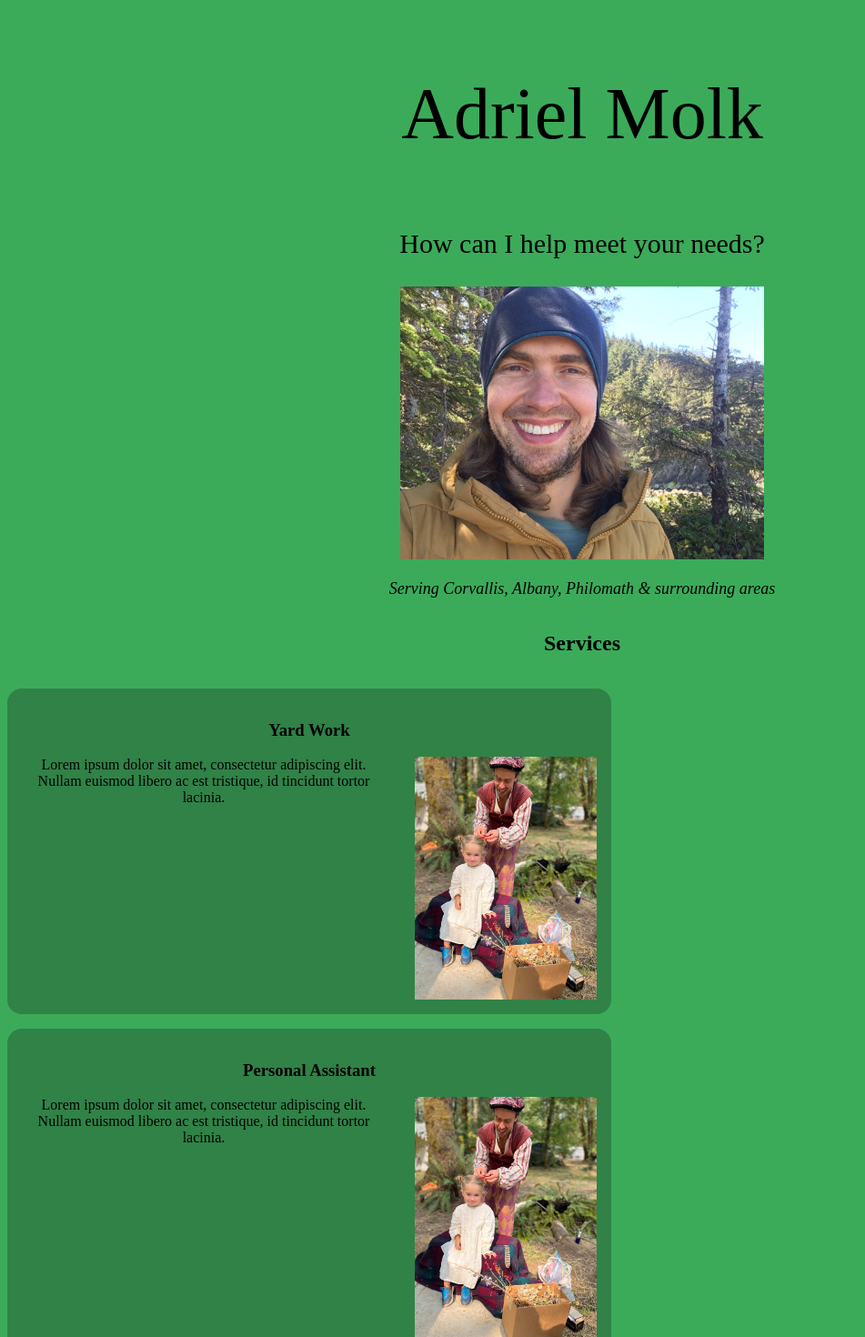
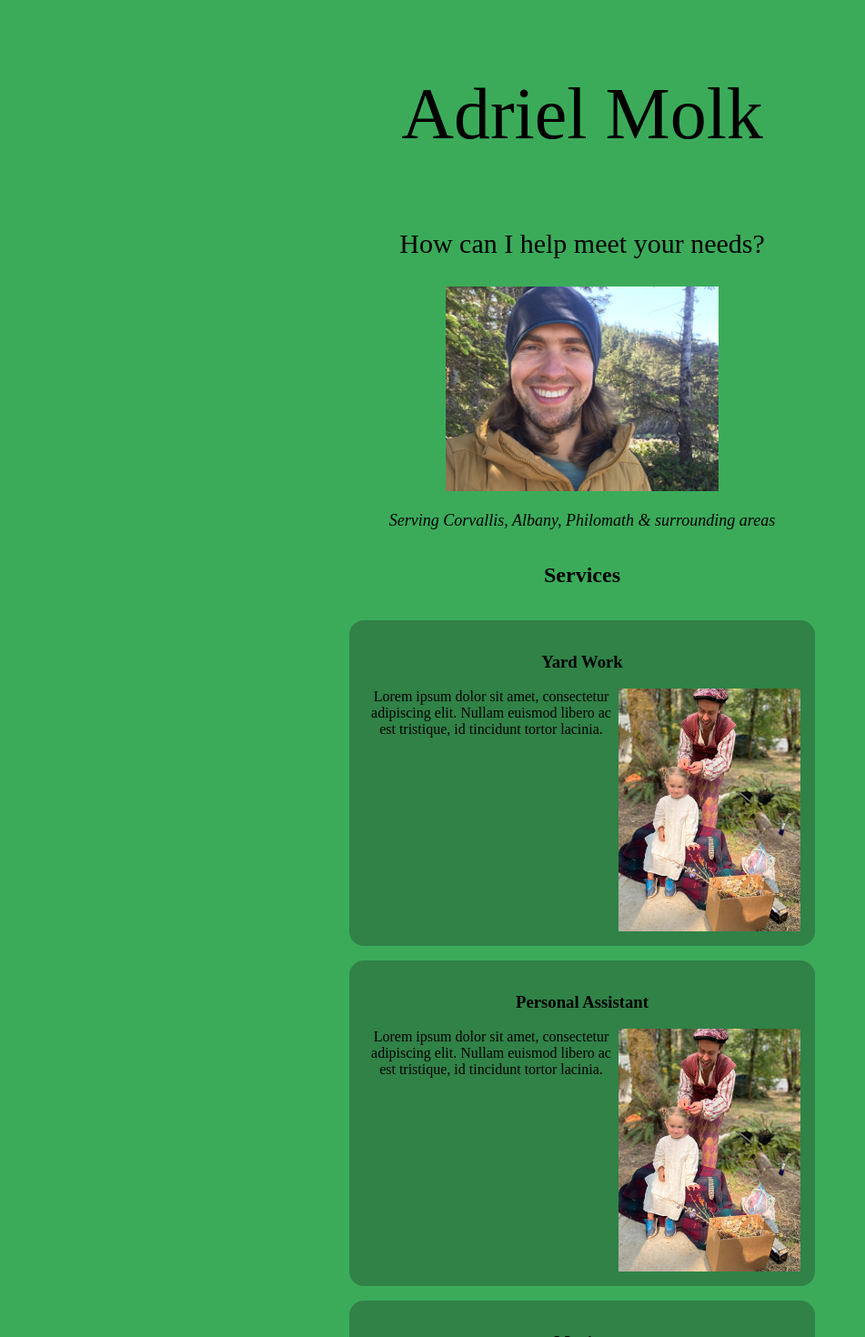
Before and after one commit to gmolk/adriel-website, a React (Create React App) app: page / in a window 1280 px wide. Shown: the top 1470 px of the page at 91% size, without its empty margins (0-951 px from the left). Built offline with nearby package versions, Linux system fonts and the light colour scheme; the HTML template or start-up script is replaced by a standard one.

Commit message:
centering and toast

```diff
--- a/package.json
+++ b/package.json
@@ -10,6 +10,7 @@
     "react": "^18.2.0",
     "react-dom": "^18.2.0",
     "react-scripts": "^5.0.1",
+    "react-toastify": "^9.1.3",
     "web-vitals": "^2.1.4"
   },
   "scripts": {
--- a/src/App.jsx
+++ b/src/App.jsx
@@ -1,21 +1,18 @@
-import Header from "./Header";
 import ContactSection from "./ContactSection";
 import ServicesSection from "./ServicesSection"
-
-import mainPhoto from "./img/main.jpg"
-import Image from "./Image";
+import portrait from "./img/main.jpg"
 
 function App() {
   return (
-    <div className='content'>
-      <Header content={'Adriel Molk'} style={{ fontSize: 80 }}/>
-      <Header content={'How can I help meet your needs?'} style={{ fontSize: 30 }}/>
-      <Image src={mainPhoto} imgStyle={{ width: '400px' }}/>
+    <>
+        <p style={{ fontSize: 80 }}>Adriel Molk</p>
+        <p style={{ fontSize: 30 }}>How can I help meet your needs?</p>
+        <img src={portrait} alt='Adriel Molk – Portrait' style={{ maxWidth: '300px'}}/>
         <p className='serving-text'>Serving Corvallis, Albany, Philomath & surrounding areas</p>
-      <ServicesSection />
-      <ContactSection />
+        <ServicesSection />
+        <ContactSection />
         <div className='spacer'></div>
-    </div>
+    </>
   );
 }
 
--- a/src/ContactSection.jsx
+++ b/src/ContactSection.jsx
@@ -1,13 +1,32 @@
-import Header from "./Header";
 import copyIcon from './img/copy-icon.png';
 import nextDoorLogo from './img/nextdoor-icon.png'
+import { ToastContainer, toast } from "react-toastify";
+import 'react-toastify/dist/ReactToastify.css';
 
 export default function ContactSection() {
     const email = 'molkadriel@gmail.com';
 
+    const copyEmail = () => {
+        navigator.clipboard.writeText(email).then(r => {
+          showToast();
+        });
+    }
+
+    const showToast = () => {
+        toast.success('Copied!', {
+            position: 'bottom-right',
+            autoClose: 3000,
+            hideProgressBar: true,
+            closeOnClick: false,
+            pauseOnHover: false,
+            draggable: false,
+            progress: undefined
+        });
+    };
+
     return (
         <div className='contact-section'>
-            <Header content={'Get In Touch'} style={{ fontSize: 30, margin: 0 }}/>
+            <p style={{ fontSize: 30, margin: 0 }}>Get In Touch</p>
             <a href='https://nextdoor.com/pages/molk-services-corvallis-or/' target='_blank'>
                 <div className='nextdoor'>
                     <p>Next Door profile</p>
@@ -15,11 +34,9 @@ export default function ContactSection() {
                 </div>
             </a>
             <div className='email'>
-                <a href={`mailto:${email}`}>molkadriel@gmail.com</a>
-                {/*<a href="mailto:molkadriel@gmail.com?subject=Subject%20of%20the%20email&body=Hello%20there!">molkadriel@gmail.com</a>*/}
-                <img src={copyIcon} alt='copy' className='icon' onClick={() => {
-                    navigator.clipboard.writeText(email);
-                }}/>
+                <a href={`mailto:${email}?subject=Molk%20Services`} target='_blank'>molkadriel@gmail.com</a>
+                <img src={copyIcon} alt='copy' className='icon' onClick={copyEmail}/>
+                <ToastContainer />
             </div>
         </div>
     );
--- a/src/Divider.jsx
+++ /dev/null
@@ -1,4 +0,0 @@
-export default function Divider(height, color) {
-    return (
-        <div style={{ height: height, backgroundColor: color }}></div>);
-}
--- a/src/Header.jsx
+++ /dev/null
@@ -1,7 +0,0 @@
-export default function Header( { content, style } ) {
-    return (
-        <div>
-            <p style={style}>{content}</p>
-        </div>
-    );
-}
--- a/src/Image.jsx
+++ /dev/null
@@ -1,7 +0,0 @@
-export default function Image( { src, imgStyle } ) {
-    return (
-        <div>
-            <img src={src} style={imgStyle} />
-        </div>
-    );
-};
--- a/src/ServicesSection.jsx
+++ b/src/ServicesSection.jsx
@@ -3,14 +3,13 @@ import serviceData from './data/Services.js'
 export default function ServicesSection() {
 
     return (
-        <>
         <div>
             <h2 className='services-header'>Services</h2>
-                <div className='services'>
+            <div>
                 {serviceData.services.map((service, index) => (
                     <div className="service-card" key={index}>
                         <h3>{service.title}</h3>
-                            <div className='service-content'>
+                        <div className='service-card-content'>
                             <p className='service-description'>{service.description}</p>
                             <img src={service.image.src} alt={`${service.title} thumbnail`}
                                  className='service-thumbnail'></img>
@@ -19,6 +18,5 @@ export default function ServicesSection() {
                 ))}
             </div>
         </div>
-        </>
     );
 }
--- a/src/index.css
+++ b/src/index.css
@@ -1,8 +1,7 @@
 body {
     background-color: hsl(137, 49%, 45%);
-}
-
-.content {
+    width: 50%;
+    margin: auto;
     text-align: center;
 }
 
@@ -21,9 +20,6 @@ a {
     font-size: 18px;
 }
 
-.services {
-}
-
 .services-header {
     padding: 1rem;
 }
@@ -31,10 +27,9 @@ a {
 .service-card {
     background-color: hsl(137, 46%, 35%);
     padding: 1rem;
-    margin-top: 1rem;
-    margin-bottom: 1rem;
+    margin: 1rem auto;
     border-radius: 1rem;
-    max-width: 50%;
+    max-width: 30rem;
 }
 
 .service-description {
@@ -42,19 +37,18 @@ a {
     max-width: 25rem;
 }
 
-.service-content {
+.service-card-content {
     display: flex;
-    align-items: start;
-    justify-content: center;
+}
+
+@media screen and (max-width: 700px) {
+    .service-card-content {
+        display: block;
+    }
 }
 
 .service-thumbnail {
     max-width: 200px;
-    padding-left: 2rem;
-}
-
-.contact-section-header {
-    margin: 0;
 }
 
 .contact-section {
@@ -62,6 +56,11 @@ a {
     background-color: hsl(194, 76%, 49%);
     padding: 1rem;
     border-radius: 1rem;
+    margin: auto;
+}
+
+.contact-section-header {
+    margin: 0;
 }
 
 .nextdoor {
@@ -79,58 +78,3 @@ a {
 .spacer {
     height: 5rem;
 }
-
-/*
-You can modify various CSS properties to style HTML <a> elements, which represent links in web pages. Here are some of the commonly used CSS properties for styling links:
-
-    Color Properties:
-        color: Sets the text color of the link.
-        text-decoration: Controls the decoration applied to links (e.g., underline, overline, line-through).
-        text-decoration-color: Sets the color of the text decoration.
-        text-decoration-line: Sets the type of text decoration (e.g., underline, overline, line-through, none).
-
-    Background Properties:
-        background-color: Sets the background color behind the link when hovered or active.
-        background-image: Sets a background image for the link.
-        background-size: Specifies the size of the background image.
-
-    Spacing and Layout Properties:
-        padding: Sets the padding around the link text.
-        margin: Sets the margin around the link.
-        border: Defines a border around the link.
-        border-radius: Sets the corner radius of the link.
-        display: Controls the display type (e.g., block, inline, inline-block) of the link.
-
-    Link States:
-        :link: Styles for unvisited links.
-        :visited: Styles for visited links.
-        :hover: Styles when the link is hovered with the mouse pointer.
-        :active: Styles when the link is clicked (active state).
-
-    Cursor Property:
-        cursor: Sets the type of cursor to display when hovering over the link (e.g., pointer for a hand cursor).
-
-    Outline Properties:
-        outline: Defines an outline style for the link when it gains focus.
-
-    Font Properties:
-        font-size: Sets the size of the link text.
-        font-weight: Sets the thickness of the link text.
-        font-style: Defines the style of the link text (e.g., italic).
-
-    Text Properties:
-        text-transform: Transforms the text casing (e.g., uppercase, lowercase, capitalize).
-        letter-spacing: Adjusts the spacing between characters.
-        line-height: Sets the height of the text line.
-
-    Text Shadows and Effects:
-        text-shadow: Adds a shadow to the link text.
-        filter: Applies visual effects like blur or brightness to the link.
-
-    Transition and Animation Properties:
-        transition: Adds smooth transitions for link state changes.
-        animation: Defines animations for links.
-
-    Pseudo-Elements:
-        ::before and ::after: Pseudo-elements can be used to insert content before or after the link for decorative purposes.
-*/
```
Also changed, not shown: 1 other file (tests, documents, lock files or other folders). Lines whose indentation alone changed are shown as unchanged.
